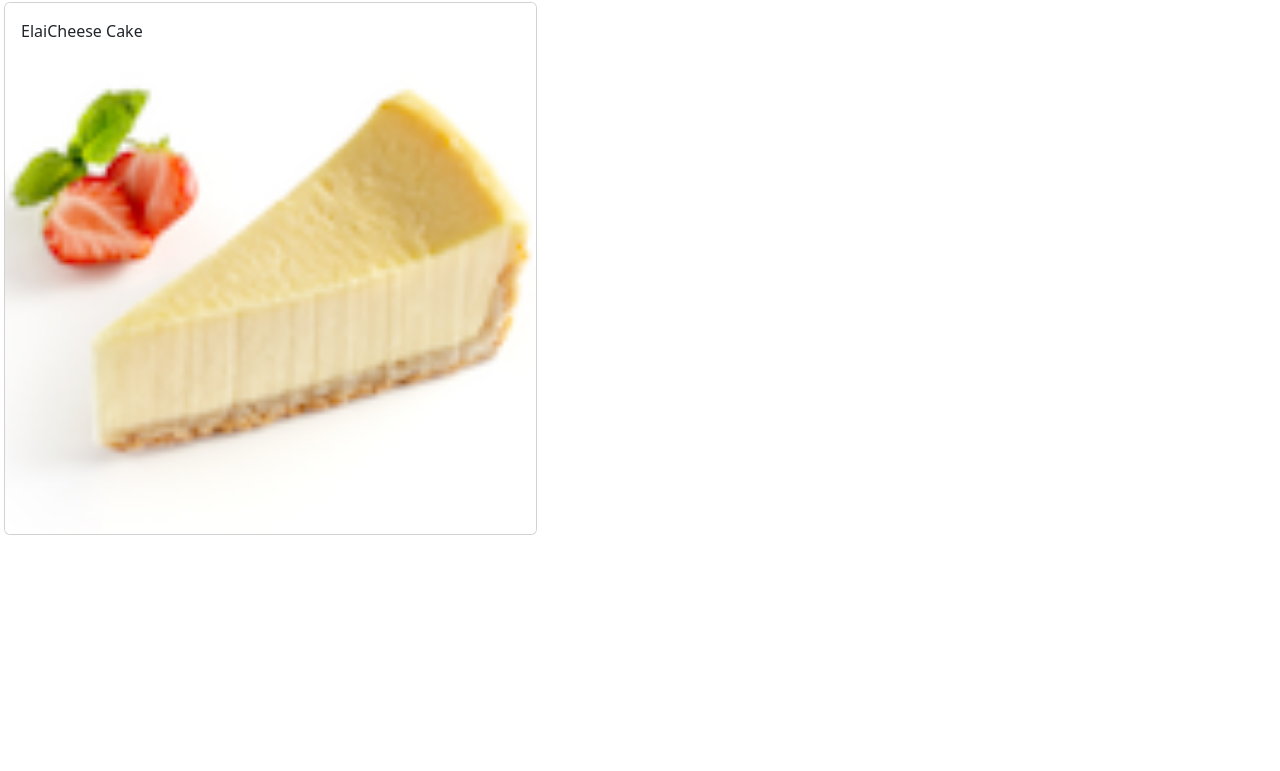
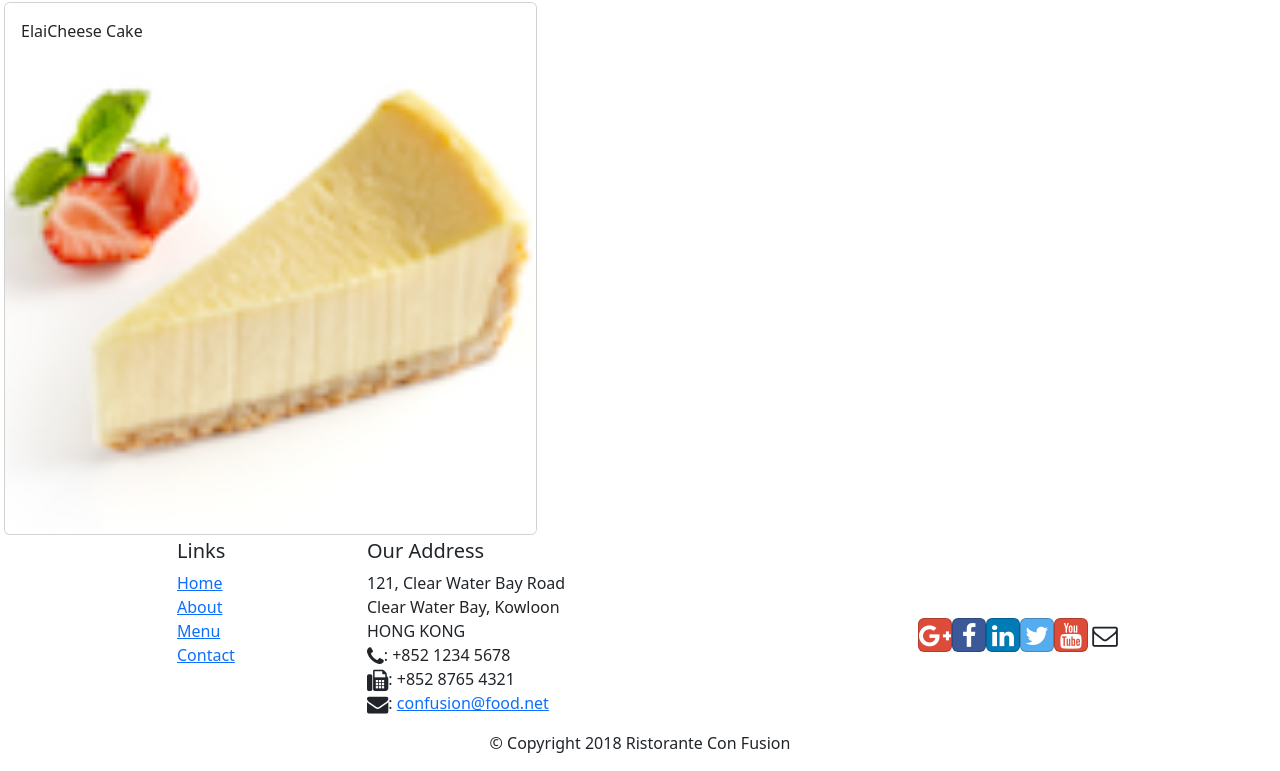
Before and after one commit to Walid-Taib/reactproject, a React (Create React App) app: page / in a window 1280 px wide. Shown: the part 1660-2431 px from the top of the page. Before the commit the page ends 2199 px from the top, so only its background shows below. Built offline with nearby package versions, Linux system fonts and the light colour scheme.

Commit message:
add header and footer

```diff
--- a/package.json
+++ b/package.json
@@ -7,6 +7,8 @@
     "@testing-library/react": "^13.4.0",
     "@testing-library/user-event": "^13.5.0",
     "bootstrap": "^5.2.3",
+    "bootstrap-social": "^5.1.1",
+    "font-awesome": "^4.7.0",
     "react": "^18.2.0",
     "react-dom": "^18.2.0",
     "react-popper": "^2.3.0",
--- a/src/App.css
+++ b/src/App.css
@@ -11,6 +11,10 @@
   .App-logo {
     animation: App-logo-spin infinite 20s linear;
   }
+}
+
+.NavbarBrand{
+  background-color: blue;
 }
 
 .App-header {
--- a/src/App.js
+++ b/src/App.js
@@ -2,7 +2,8 @@
 import {DISHES} from './shared/dishes'
 import React,{ Component } from 'react';
 import Main from './components/MainComponent';
-
+import 'font-awesome/css/font-awesome.css';
+import 'bootstrap-social/bootstrap-social.css'
 class App extends Component{
   constructor(props){
     super(props);
--- /dev/null
+++ b/src/components/FooterComponent.js
@@ -0,0 +1,50 @@
+import React from 'react';
+
+function Footer(props) {
+    return(
+    <div className="footer">
+        <div className="container">
+            <div className="row justify-content-center">
+                <div className="col-4 offset-1 col-sm-2">
+                    <h5>Links</h5>
+                    <ul className="list-unstyled">
+                        <li><a href="#">Home</a></li>
+                        <li><a href="#">About</a></li>
+                        <li><a href="#">Menu</a></li>
+                        <li><a href="contactus.html">Contact</a></li>
+                    </ul>
+                </div>
+                <div className="col-7 col-sm-5">
+                    <h5>Our Address</h5>
+                    <address>
+		              121, Clear Water Bay Road<br />
+		              Clear Water Bay, Kowloon<br />
+		              HONG KONG<br />
+		              <i className="fa fa-phone fa-lg"></i>: +852 1234 5678<br />
+		              <i className="fa fa-fax fa-lg"></i>: +852 8765 4321<br />
+		              <i className="fa fa-envelope fa-lg"></i>: <a href="mailto:confusion@food.net">
+                         confusion@food.net</a>
+                    </address>
+                </div>
+                <div className="col-12 col-sm-4 align-self-center">
+                    <div className="text-center">
+                        <a className="btn btn-social-icon btn-google" href="http://google.com/+"><i className="fa fa-google-plus"></i></a>
+                        <a className="btn btn-social-icon btn-facebook" href="http://www.facebook.com/profile.php?id="><i className="fa fa-facebook"></i></a>
+                        <a className="btn btn-social-icon btn-linkedin" href="http://www.linkedin.com/in/"><i className="fa fa-linkedin"></i></a>
+                        <a className="btn btn-social-icon btn-twitter" href="http://twitter.com/"><i className="fa fa-twitter"></i></a>
+                        <a className="btn btn-social-icon btn-google" href="http://youtube.com/"><i className="fa fa-youtube"></i></a>
+                        <a className="btn btn-social-icon" href="mailto:"><i className="fa fa-envelope-o"></i></a>
+                    </div>
+                </div>
+            </div>
+            <div className="row justify-content-center">
+                <div className="col-auto">
+                    <p>© Copyright 2018 Ristorante Con Fusion</p>
+                </div>
+            </div>
+        </div>
+    </div>
+    )
+}
+
+export default Footer;
--- /dev/null
+++ b/src/components/HeaderComponent.js
@@ -0,0 +1,20 @@
+import React, { Component } from 'react';
+import { Navbar, NavbarBrand } from 'reactstrap';
+
+class Header extends Component {
+  render() {
+    return(
+    <React.Fragment>
+      <Navbar dark color='primary'>
+
+        <div className="container">
+            <NavbarBrand >Ristorante Con Fusion</NavbarBrand>
+        </div>
+      </Navbar>
+
+    </React.Fragment>
+    );
+  }
+}
+
+export default Header;
--- a/src/components/MainComponent.js
+++ b/src/components/MainComponent.js
@@ -3,6 +3,8 @@
 import {NavbarBrand ,Navbar} from 'reactstrap'
 import Menu from "./MenuComponent";
 import DishDetail from "./dishDetailComponent";
+import Header from "./HeaderComponent";
+import Footer from "./FooterComponent";
 
 
 class Main extends Component{
@@ -22,15 +24,12 @@
     render(){
         return(
             <div>
-                <Navbar dark color='primary'>
-                    <div className="container">
-                        <NavbarBrand href='#' >conFusion</NavbarBrand>
-                    </div>
-                </Navbar>
+
                 <div>
+                    <Header/>
                     <Menu dishes={this.state.dishes} onClick={(dishId)=>this.onSelectedDish(dishId)} />
                     <DishDetail dishSelected={this.state.dishes.filter((dish) => dish.id === this.state.selectedDish)[0]}/>
-
+                    <Footer/>
                 </div>
             </div>
 
```
Also changed, not shown: 1 other file (tests, documents, lock files or other folders).
